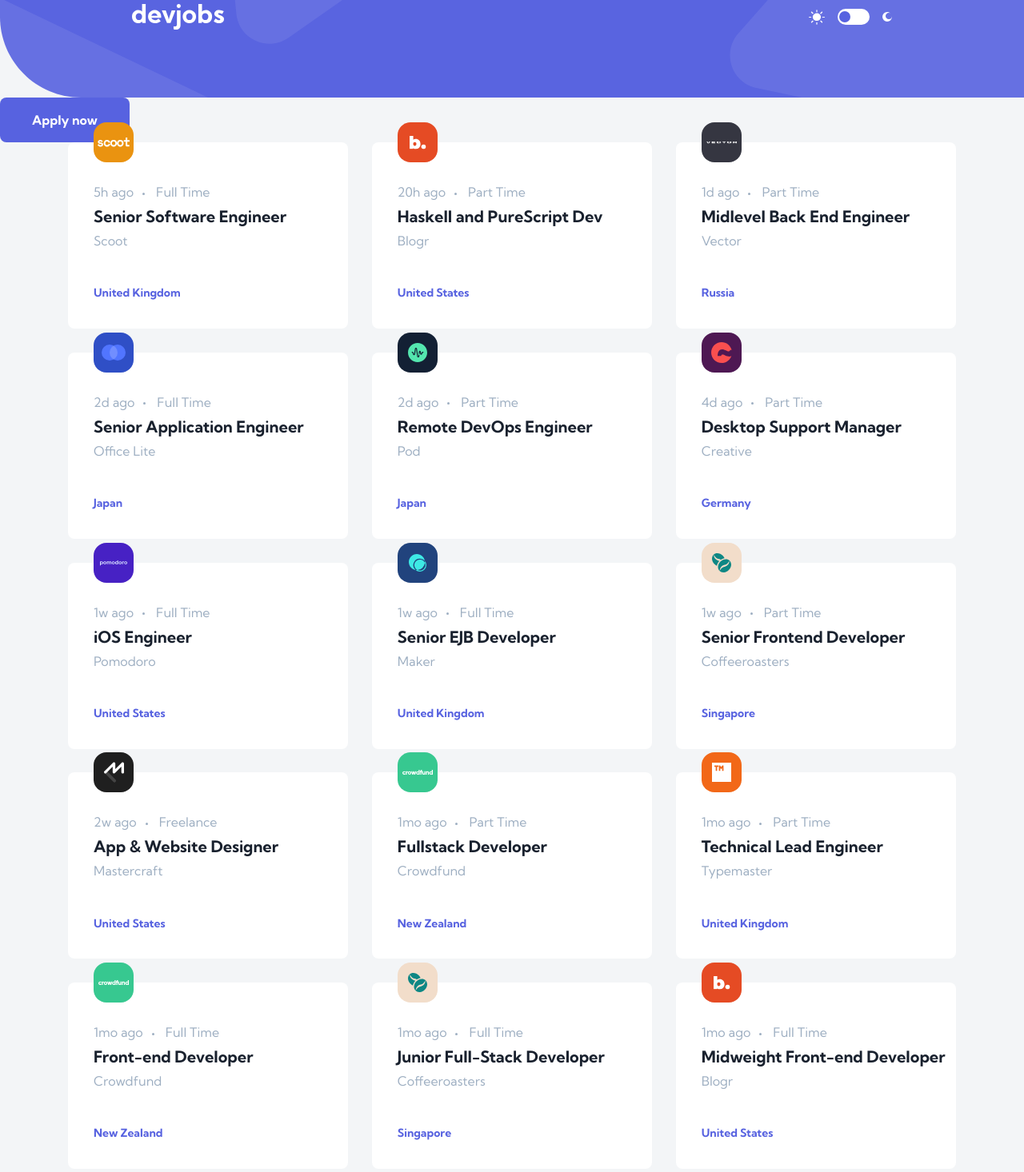
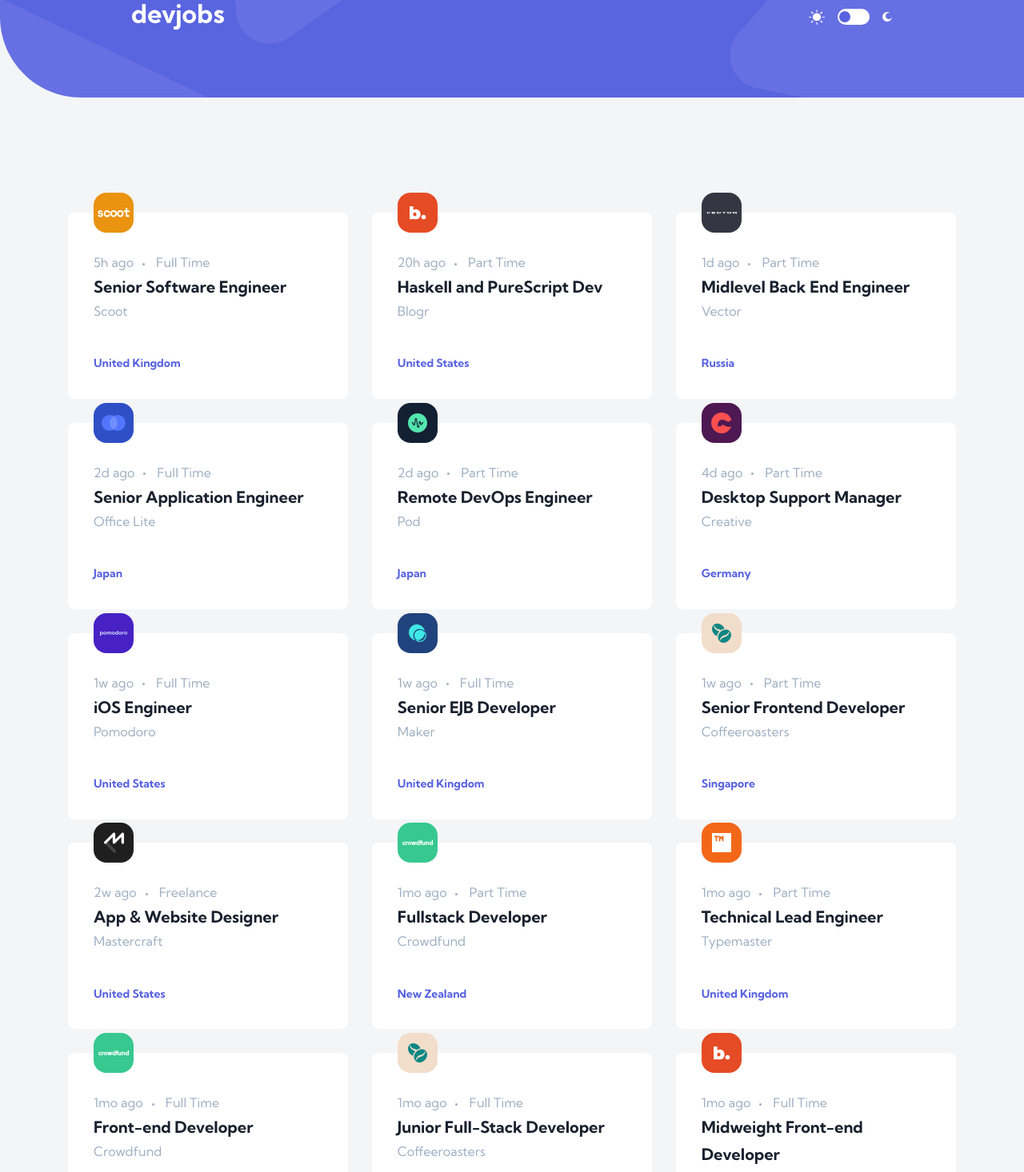
Before and after one commit to nivancheva/devjobs-web-app-react, a React (Vite) app: page / in a window 1280 px wide. Shown: the part 40-1506 px from the top of the page at 80% size. Built offline with nearby package versions, Linux system fonts and the light colour scheme.

Commit message:
fix cards container margin

```diff
--- a/src/App.css
+++ b/src/App.css
@@ -2,12 +2,14 @@
 .cards-container {
   display: grid;
   gap: 3.063rem;
+  margin-top: 6.263rem;
 }
 
 @media (min-width:768px) {
   .cards-container {
     grid-template-columns: repeat(2, 1fr);
     gap: 1rem;
+    margin-top: 6.875rem;
   }
 }
 
@@ -15,5 +17,6 @@
   .cards-container {
     grid-template-columns: repeat(3, 1fr);
     gap: 1.85rem;
+    margin-top: 9rem;
   }
 }
--- a/src/App.jsx
+++ b/src/App.jsx
@@ -13,7 +13,7 @@
   return (
     <div>
       <Header />
-      <Button primary>Apply now</Button>
+      {/* <Button primary>Apply now</Button> */}
 
       {/* <Checkbox /> */}
       <div className='container cards-container'>
--- a/src/components/Card.css
+++ b/src/components/Card.css
@@ -1,7 +1,7 @@
 .card-container {
     background-color: var(--card-color-bg);
     color: var(--card-color-text);
-    padding: 3.063rem 0 2rem 2rem;
+    padding: 3.063rem 2rem 2rem 2rem;
     border-radius: var(--border-radius);
     position: relative;
     line-height: 1.7;
```
